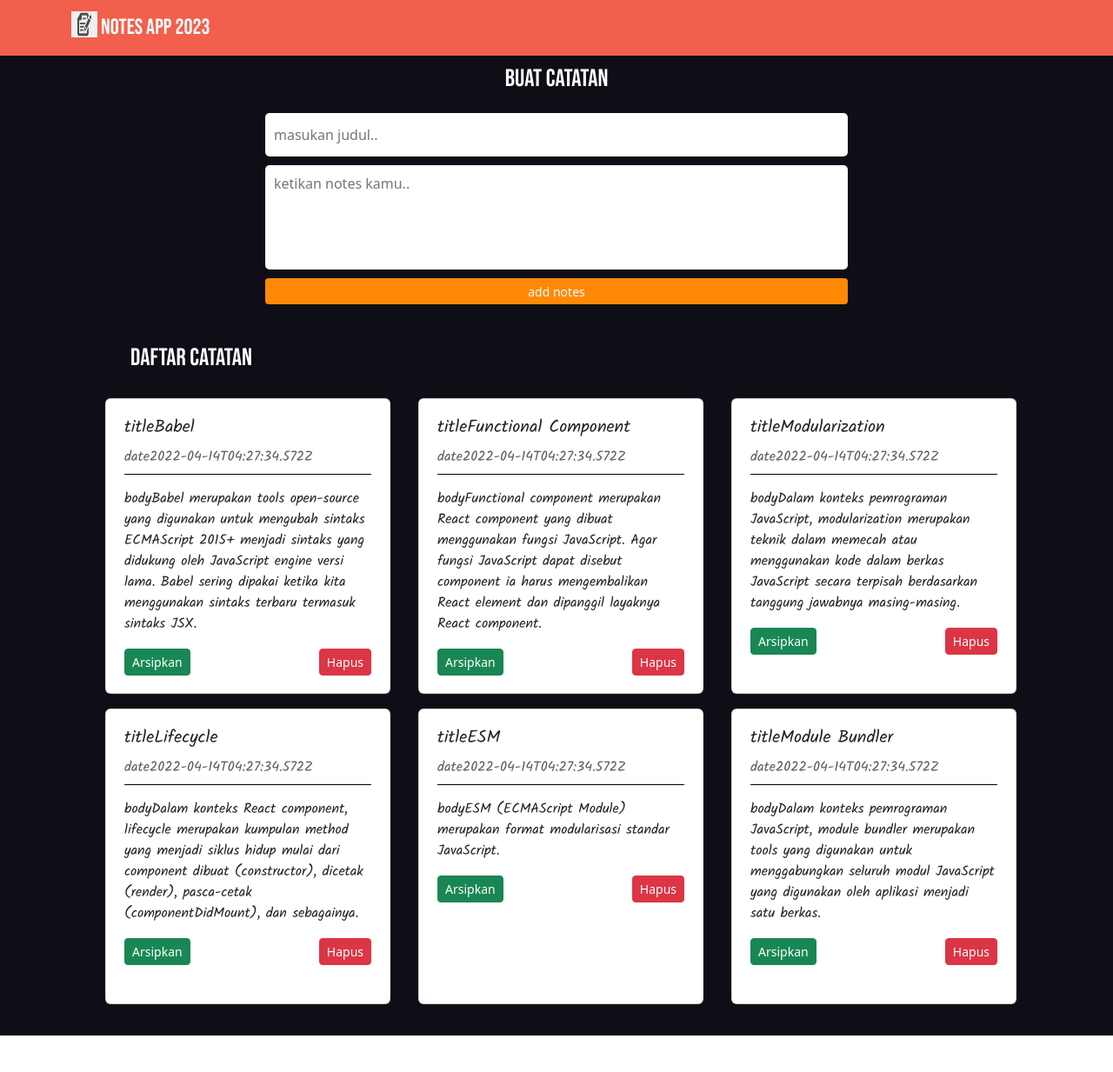
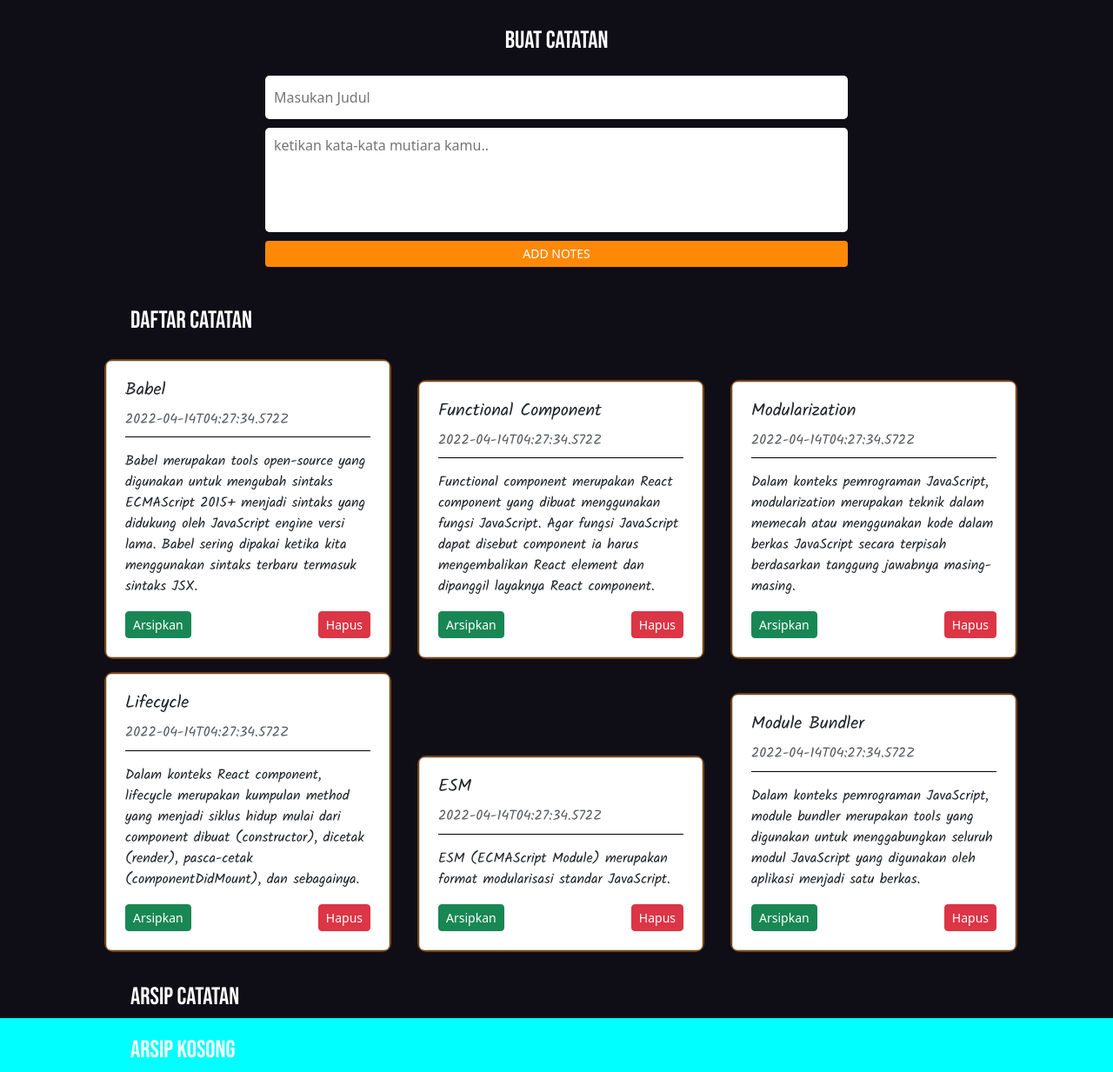
Before and after one commit to mbasyar/notes-app, a React (Vite) app: page / in a window 1280 px wide. Shown: the whole page at 87% size. Before the commit the page ends 1191 px from the top, so only its background shows below. Built offline with nearby package versions, Linux system fonts and the light colour scheme.

Commit message:
add archive fitur

```diff
--- a/src/components/childComp/addNotes.jsx
+++ b/src/components/childComp/addNotes.jsx
@@ -41,7 +41,7 @@ class AddNotes extends React.Component {
         <input
           className="input-title"
           type="text"
-          placeholder="masukan judul.."
+          placeholder="Masukan Judul"
           onChange={this.onTitleChangeEventHandler}
           value={this.state.title}
         />{" "}
@@ -49,13 +49,13 @@ class AddNotes extends React.Component {
         <input
           className="input-body"
           type="text"
-          placeholder="ketikan notes kamu.."
+          placeholder="ketikan kata-kata mutiara kamu.."
           onChange={this.onBodyChangeEventHandler}
           value={this.state.body}
         />{" "}
         <br />
         <Button variant="primary" size="sm" type="submit" className="btn-add">
-          add notes
+          ADD NOTES
         </Button>
       </form>
     );
--- a/src/components/childComp/arsipBtn.jsx
+++ b/src/components/childComp/arsipBtn.jsx
@@ -4,7 +4,7 @@ import Button from "react-bootstrap/Button";
 const ArsipBtn = ({ onArchive, id }) => {
   return (
     <div>
-      <Button variant="success" size="sm" onClick={onArchive}>
+      <Button variant="success" size="sm" onClick={() => onArchive(id)}>
         Arsipkan
       </Button>{" "}
     </div>
--- a/src/components/childComp/noteBody.jsx
+++ b/src/components/childComp/noteBody.jsx
@@ -3,7 +3,7 @@ import React from "react";
 const NoteBody = ({ body }) => {
   return (
     <div>
-      <p>body{body}</p>
+      <p>{body}</p>
     </div>
   );
 };
--- a/src/components/childComp/noteDate.jsx
+++ b/src/components/childComp/noteDate.jsx
@@ -4,7 +4,7 @@ const NoteDate = ({ createdAt }) => {
   return (
     <div>
       {" "}
-      <p className="date">date{createdAt}</p>
+      <p className="date">{createdAt}</p>
     </div>
   );
 };
--- a/src/components/childComp/noteTitle.jsx
+++ b/src/components/childComp/noteTitle.jsx
@@ -3,7 +3,7 @@ import React from "react";
 const NoteTitle = ({ title }) => {
   return (
     <div>
-      <p>title{title}</p>
+      <p>{title}</p>
     </div>
   );
 };
--- /dev/null
+++ b/src/components/childComp/showArcive.jsx
@@ -0,0 +1,49 @@
+import React, { Component } from "react";
+import Card from "react-bootstrap/Card";
+import NoteTitle from "../childComp/noteTitle";
+import NoteBody from "../childComp/noteBody";
+import NoteDate from "../childComp/noteDate";
+import DeleteBtn from "../childComp/deleteBtn";
+// import ArsipBtn from "../childComp/arsipBtn";
+
+class ShowArchive extends Component {
+  render() {
+    const { archivedNotes } = this.props;
+
+    return (
+      <div className="cont-archive">
+        {archivedNotes.length > 0 ? (
+          archivedNotes.map((note) => (
+            <div className="card-archive">
+              <Card className="card" key={note.id}>
+                <Card.Body>
+                  <Card.Title>
+                    {" "}
+                    <NoteTitle title={note.title} />{" "}
+                  </Card.Title>
+                  <Card.Subtitle className="mb-2 text-muted">
+                    <NoteDate createdAt={note.createdAt} />
+                  </Card.Subtitle>
+                  <Card.Text>
+                    <NoteBody body={note.body} />
+                  </Card.Text>
+                  <div className="tombol">
+                    {/* <Card.Link href="#">
+                      <ArsipBtn onArchive={note.onArchive} id={id} />
+                    </Card.Link> */}
+                    <Card.Link href="#">
+                      <p>catatan ini telah di arsipkan</p>
+                    </Card.Link>
+                  </div>
+                </Card.Body>
+              </Card>
+            </div>
+          ))
+        ) : (
+          <h5>arsip kosong</h5>
+        )}
+      </div>
+    );
+  }
+}
+export default ShowArchive;
--- a/src/components/parentComp/noteItem.jsx
+++ b/src/components/parentComp/noteItem.jsx
@@ -23,7 +23,7 @@ const NoteItem = ({ createdAt, title, body, onDelete, onArchive, id }) => {
           </Card.Text>
           <div className="tombol">
             <Card.Link href="#">
-              <ArsipBtn onArchive={onArchive} />
+              <ArsipBtn onArchive={onArchive} id={id} />
             </Card.Link>
             <Card.Link href="#">
               <DeleteBtn onDelete={onDelete} id={id} />{" "}
--- a/src/components/parentComp/noteList.jsx
+++ b/src/components/parentComp/noteList.jsx
@@ -1,7 +1,7 @@
 import React from "react";
 import NoteItem from "./noteItem";
 
-function NoteList({ dataNote, onDelete }) {
+function NoteList({ dataNote, onDelete, onArchive }) {
   return (
     <div className="list-notes">
       {dataNote.map((dataNotes) => (
@@ -9,6 +9,7 @@ function NoteList({ dataNote, onDelete }) {
           key={dataNotes.id}
           id={dataNotes.id}
           onDelete={onDelete}
+          onArchive={onArchive}
           {...dataNotes}
         />
       ))}
--- a/src/components/parentComp/notesApp.jsx
+++ b/src/components/parentComp/notesApp.jsx
@@ -2,22 +2,37 @@ import React, { Component } from "react";
 import { getInitialData } from "../../utils";
 import NoteList from "./noteList";
 import AddNotes from "../childComp/addNotes";
-import NavLogo from "../childComp/navbar";
+import ShowArchive from "../childComp/showArcive"; // Perbaiki penamaan komponen
 
 export default class NotesApp extends Component {
   constructor(props) {
     super(props);
     this.state = {
       dataNote: getInitialData(),
+      archivedNotes: [],
     };
     this.onDeleteHandler = this.onDeleteHandler.bind(this);
     this.onAddHandler = this.onAddHandler.bind(this);
   }
+
+  toggleArchive = (id) => {
+    const { dataNote, archivedNotes } = this.state;
+    const updatedDataNote = dataNote.filter((note) => note.id !== id);
+    const archivedNote = dataNote.find((note) => note.id === id);
+
+    if (archivedNote) {
+      this.setState({
+        dataNote: updatedDataNote,
+        archivedNotes: [...archivedNotes, archivedNote],
+      });
+    }
+  };
+
   onDeleteHandler(id) {
     const dataNote = this.state.dataNote.filter((note) => note.id !== id);
     this.setState({ dataNote });
-    alert("delete success");
   }
+
   onAddHandler({ title, body }) {
     this.setState((prevState) => {
       return {
@@ -33,10 +48,12 @@ export default class NotesApp extends Component {
     });
     alert("note baru telah ditambahkan");
   }
+
   render() {
+    const { dataNote, archivedNotes } = this.state;
+
     return (
       <div className="root-container">
-        <NavLogo />
         <div className="add-notes">
           <h5>Buat Catatan</h5>
           <AddNotes addNote={this.onAddHandler} />
@@ -44,10 +61,19 @@ export default class NotesApp extends Component {
         <div className="daftar-notes">
           <h5>daftar catatan</h5>
           <div className="notes-app">
-            <NoteList
-              dataNote={this.state.dataNote}
-              onDelete={this.onDeleteHandler}
-            />
+            {dataNote.length === 0 ? (
+              <h5 className="notes-notfound">Catatan Kosong</h5>
+            ) : (
+              <NoteList
+                dataNote={dataNote}
+                onDelete={this.onDeleteHandler}
+                onArchive={this.toggleArchive}
+              />
+            )}
+          </div>
+          <div className="archive-notes">
+            <h5>arsip catatan</h5>
+            <ShowArchive archivedNotes={archivedNotes} />
           </div>
         </div>
       </div>
--- a/src/style/style.css
+++ b/src/style/style.css
@@ -1,14 +1,12 @@
-@import url('https://fonts.googleapis.com/css2?family=Bebas+Neue&family=Kalam&display=swap');
+@import url("https://fonts.googleapis.com/css2?family=Bebas+Neue&family=Kalam&display=swap");
+body {
+  margin: 0px;
+  padding: 0px;
+}
+
 .root-container {
   background-color: #0f0e17;
-}
-.navbar {
-    background-color: #f25f4c;
-    font-family: 'Bebas Neue', sans-serif;
-    font-size: 39px;
-}
-.navbar-brand {
-    font-size: 25px;
+  padding-top: 20px;
 }
 .list-notes {
   align-items: center;
@@ -19,16 +17,19 @@
 }
 
 .card-container {
-    border: 1px solid rgb(29, 29, 22);
+  border: 2px solid #ff8b0671;
   width: 330px;
   margin: auto;
   margin-right: 10px;
   margin-bottom: 15px;
   border-radius: 10px;
 }
-
+.card-container:hover {
+  box-sizing: border-box;
+  box-shadow: 4px 3px 8px 0px #ff8906;
+}
 .card {
-    height: 340px;
+  height: auto;
   padding: 5px;
 }
 .date {
@@ -38,7 +39,6 @@
 .tombol {
   display: flex;
   justify-content: space-between;
-
 }
 .add-notes {
   margin-top: 10px;
@@ -90,10 +90,34 @@
 }
 h5 {
   color: #fffffe;
-    font-family: 'Bebas Neue', sans-serif;
+  font-family: "Bebas Neue", sans-serif;
   text-align: center;
-    font-size: 28px
+  font-size: 28px;
 }
 p {
-   font-family: 'Kalam', cursive;
+  font-family: "Kalam", cursive;
 }
+.notes-notfound {
+  border: 1px solid white;
+  padding: 10px;
+  color: red;
+}
+.cont-archive {
+  background-color: aqua;
+  width: 100%;
+  height: auto;
+  padding-top: 20px;
+  display: flex;
+  flex-wrap: wrap-reverse;
+  justify-content: left;
+  align-items: flex-start;
+}
+.card-archive {
+  justify-content: left;
+  border: 2px solid #ff8b0671;
+  width: 330px;
+  margin: auto;
+  margin-right: 10px;
+  margin-bottom: 15px;
+  border-radius: 10px;
+}
```
Lines whose indentation alone changed are shown as unchanged.
